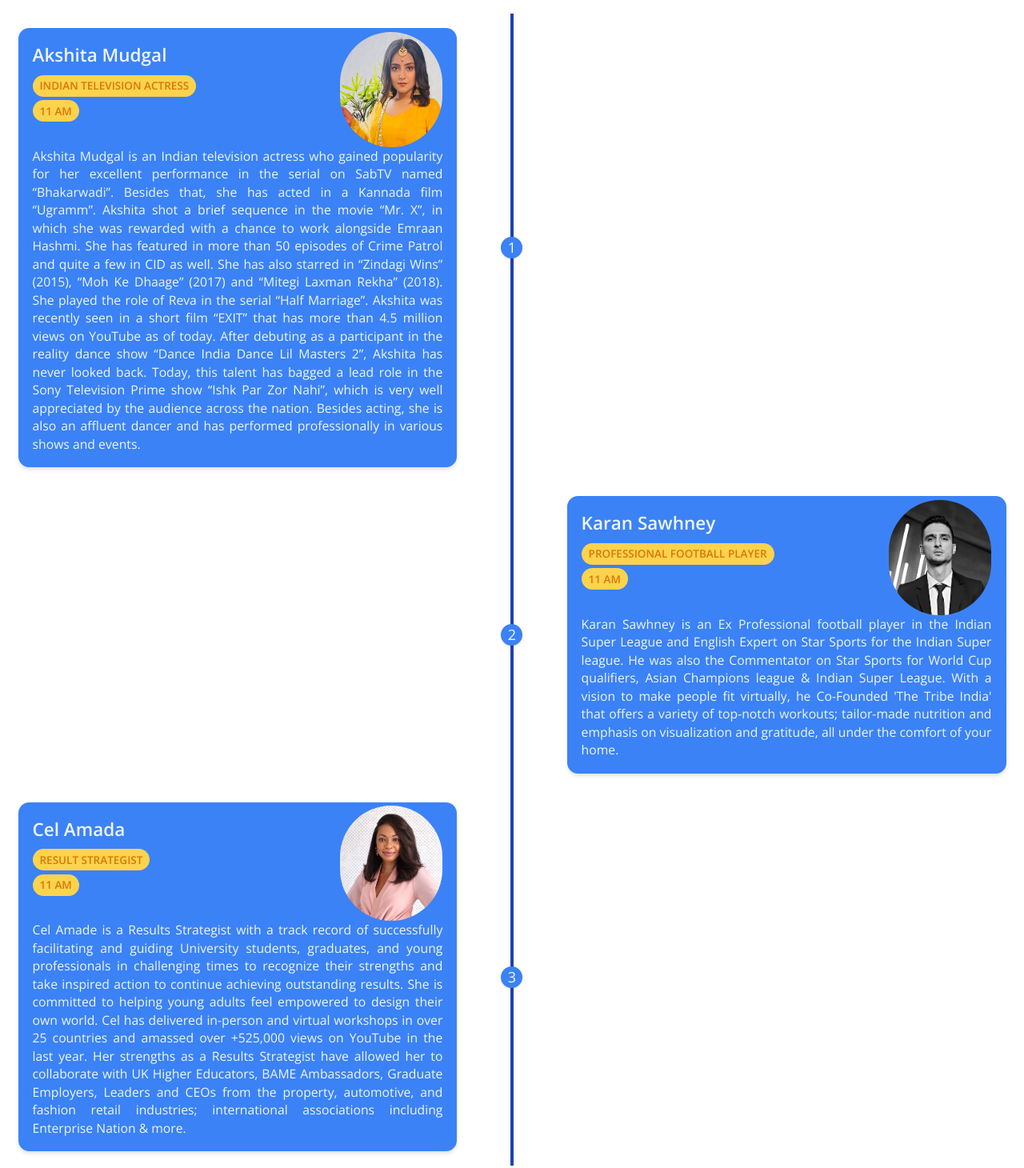
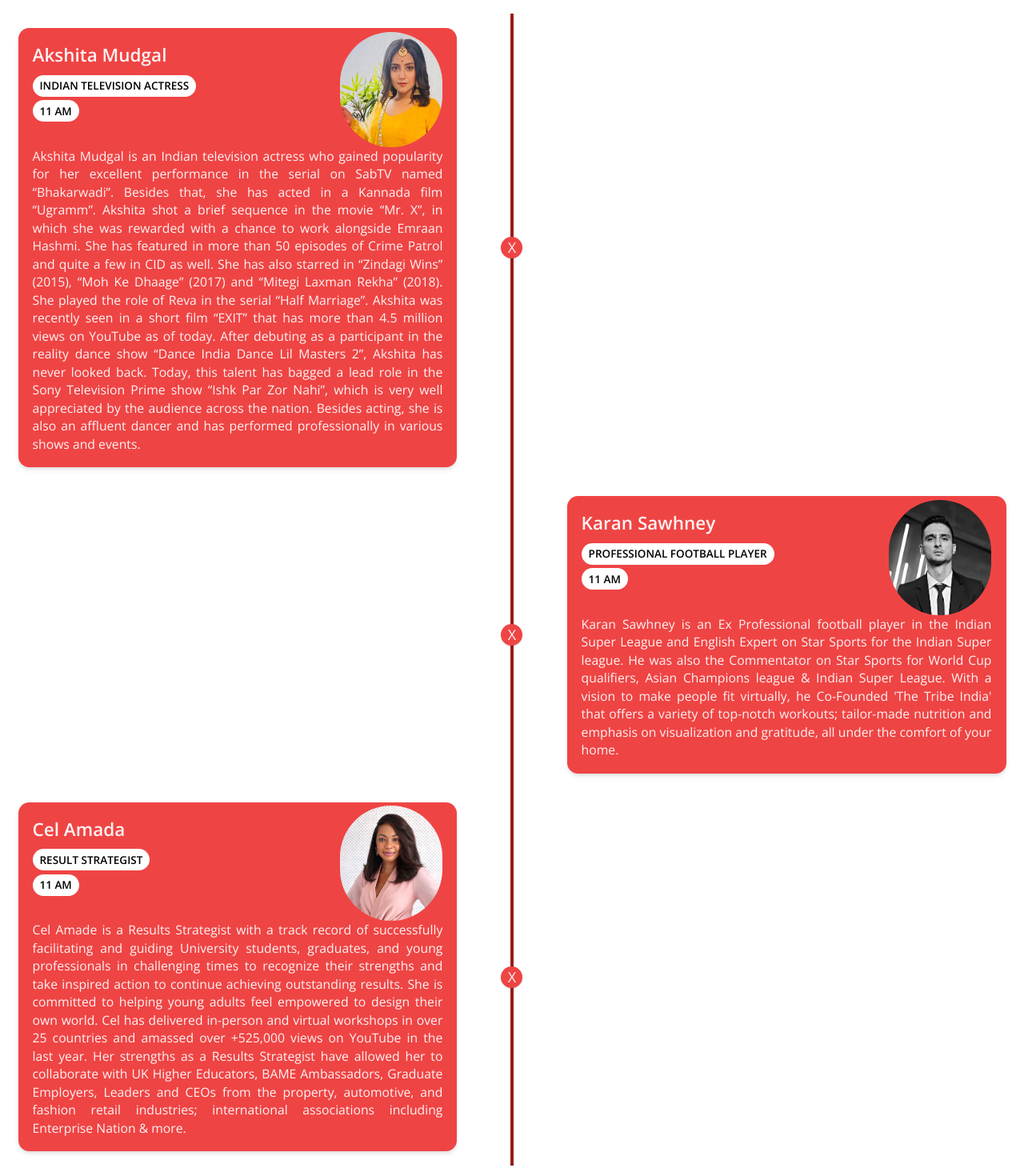
Before and after one commit to tedxsimsree/tedxsimsree.github.io, a plain HTML site: page pages/speakers.html in a window 1280 px wide. Shown: the part 260-1720 px from the top of the page at 80% size. Drawn offline with nearby package versions, Linux system fonts and the light colour scheme.

Commit message:
changed to theme of red and black

```diff
--- a/pages/speakers.html
+++ b/pages/speakers.html
@@ -24,7 +24,7 @@
                     <i></i>
                 </label>
                 <div class="logo">
-                    <a href="./index.html" title="TEDxSIMSREE"><img src="../images/TEDxSIMSREE1.png" alt="TEDxSIMSREE"></a>
+                    <a href="../index.html" title="TEDxSIMSREE"><img src="../images/TEDxSIMSREE1.png" alt="TEDxSIMSREE"></a>
                 </div>
                 <div id="navWrap" class="navWrapper">
                     <ul>
@@ -42,18 +42,18 @@
             <div class="pageHeading">Speakers</div>
         </div>
     </section>
-    <div class="p-3">
-        <div class="flex flex-col md:grid grid-cols-9 mx-auto p-2 text-blue-50">
+    <div class="p-0 sm:p-3">
+        <div class="flex flex-col md:grid grid-cols-9 mx-auto p-1 sm:p-2 text-red-50">
             <!-- left -->
             <div class="flex flex-row-reverse md:contents">
-                <div class="bg-blue-500 col-start-1 col-end-5 p-4 rounded-xl my-4 ml-auto shadow-md">
+                <div class="bg-red-500 col-start-1 col-end-5 p-4 rounded-xl my-4 ml-auto shadow-md">
                     <div class="flex w-full">
                         <div class="w-9/12">
                             <h3 class="font-semibold text-xl mb-1">Akshita Mudgal</h3>
-                            <span class="mt-1 ml-0 text-xs font-semibold inline-block py-1 px-2 uppercase rounded-full text-yellow-600 bg-yellow-300 last:mr-0 mr-1">
+                            <span class="mt-1 ml-0 text-xs font-semibold inline-block py-1 px-2 uppercase rounded-full text-black bg-white last:mr-0 mr-1">
                                 Indian Television Actress
                             </span><br>
-                            <span class="mt-1 ml-0 text-xs font-semibold inline-block py-1 px-2 uppercase rounded-full text-yellow-600 bg-yellow-300 last:mr-0 mr-1">
+                            <span class="mt-1 ml-0 text-xs font-semibold inline-block py-1 px-2 uppercase rounded-full text-black bg-white last:mr-0 mr-1">
                                 11 AM
                             </span>
                         </div>
@@ -65,27 +65,27 @@
                 </div>
                 <div class="col-start-5 col-end-6 md:mx-auto relative mr-10">
                     <div class="h-full w-6 flex items-center justify-center">
-                        <div class="h-full w-1 bg-blue-800 pointer-events-none"></div>
+                        <div class="h-full w-1 bg-red-800 pointer-events-none"></div>
                     </div>
-                    <div class="w-6 h-6 absolute top-1/2 -mt-3 rounded-full bg-blue-500 shadow text-center">1</div>
+                    <div class="w-6 h-6 absolute top-1/2 -mt-3 rounded-full bg-red-500 shadow text-center">X</div>
                 </div>
             </div>
             <!-- right -->
             <div class="flex md:contents">
                 <div class="col-start-5 col-end-6 mr-10 md:mx-auto relative">
                     <div class="h-full w-6 flex items-center justify-center">
-                        <div class="h-full w-1 bg-blue-800 pointer-events-none"></div>
+                        <div class="h-full w-1 bg-red-800 pointer-events-none"></div>
                     </div>
-                    <div class="w-6 h-6 absolute top-1/2 -mt-3 rounded-full bg-blue-500 shadow text-center">2</div>
+                    <div class="w-6 h-6 absolute top-1/2 -mt-3 rounded-full bg-red-500 shadow text-center">X</div>
                 </div>
-                <div class="bg-blue-500 col-start-6 col-end-10 p-4 rounded-xl my-4 mr-auto shadow-md">
+                <div class="bg-red-500 col-start-6 col-end-10 p-4 rounded-xl my-4 mr-auto shadow-md">
                     <div class="flex w-full">
                         <div class="w-9/12">
                             <h3 class="font-semibold text-xl mb-1">Karan Sawhney</h3>
-                            <span class="mt-1 ml-0 text-xs font-semibold inline-block py-1 px-2 uppercase rounded-full text-yellow-600 bg-yellow-300 last:mr-0 mr-1">
+                            <span class="mt-1 ml-0 text-xs font-semibold inline-block py-1 px-2 uppercase rounded-full text-black bg-white last:mr-0 mr-1">
                                 Professional Football Player
                             </span><br>
-                            <span class="mt-1 ml-0 text-xs font-semibold inline-block py-1 px-2 uppercase rounded-full text-yellow-600 bg-yellow-300 last:mr-0 mr-1">
+                            <span class="mt-1 ml-0 text-xs font-semibold inline-block py-1 px-2 uppercase rounded-full text-black bg-white last:mr-0 mr-1">
                                 11 AM
                             </span>
                         </div>
@@ -98,14 +98,14 @@
             </div>
             <!-- left -->
             <div class="flex flex-row-reverse md:contents">
-                <div class="bg-blue-500 col-start-1 col-end-5 p-4 rounded-xl my-4 ml-auto shadow-md">
+                <div class="bg-red-500 col-start-1 col-end-5 p-4 rounded-xl my-4 ml-auto shadow-md">
                     <div class="flex w-full">
                         <div class="w-9/12">
                             <h3 class="font-semibold text-xl mb-1">Cel Amada</h3>
-                            <span class="mt-1 ml-0 text-xs font-semibold inline-block py-1 px-2 uppercase rounded-full text-yellow-600 bg-yellow-300 last:mr-0 mr-1">
+                            <span class="mt-1 ml-0 text-xs font-semibold inline-block py-1 px-2 uppercase rounded-full text-black bg-white last:mr-0 mr-1">
                                 Result Strategist
                             </span><br>
-                            <span class="mt-1 ml-0 text-xs font-semibold inline-block py-1 px-2 uppercase rounded-full text-yellow-600 bg-yellow-300 last:mr-0 mr-1">
+                            <span class="mt-1 ml-0 text-xs font-semibold inline-block py-1 px-2 uppercase rounded-full text-black bg-white last:mr-0 mr-1">
                                 11 AM
                             </span>
                         </div>
@@ -117,9 +117,9 @@
                 </div>
                 <div class="col-start-5 col-end-6 md:mx-auto relative mr-10">
                     <div class="h-full w-6 flex items-center justify-center">
-                        <div class="h-full w-1 bg-blue-800 pointer-events-none"></div>
+                        <div class="h-full w-1 bg-red-800 pointer-events-none"></div>
                     </div>
-                    <div class="w-6 h-6 absolute top-1/2 -mt-3 rounded-full bg-blue-500 shadow text-center">3</div>
+                    <div class="w-6 h-6 absolute top-1/2 -mt-3 rounded-full bg-red-500 shadow text-center">X</div>
                 </div>
             </div>
             <!-- right -->
```
Also changed, not shown: index.html (+9 -9 lines), pages/contactus.html (+1 -1 lines), pages/team.html (+1 -1 lines).
